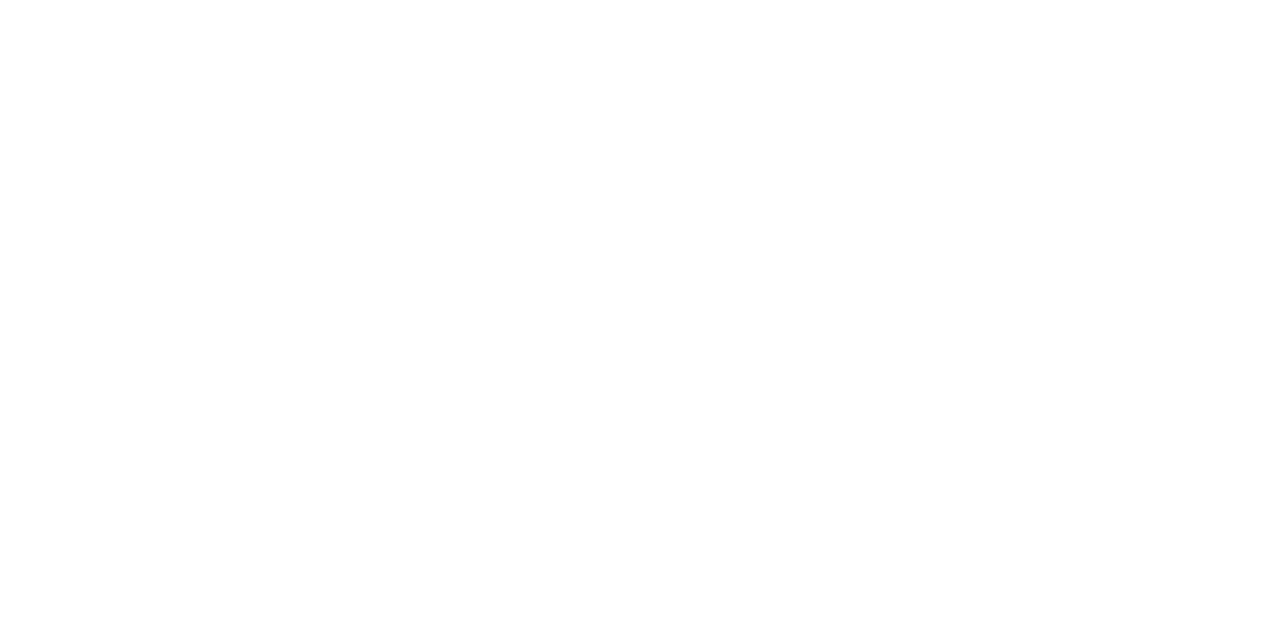
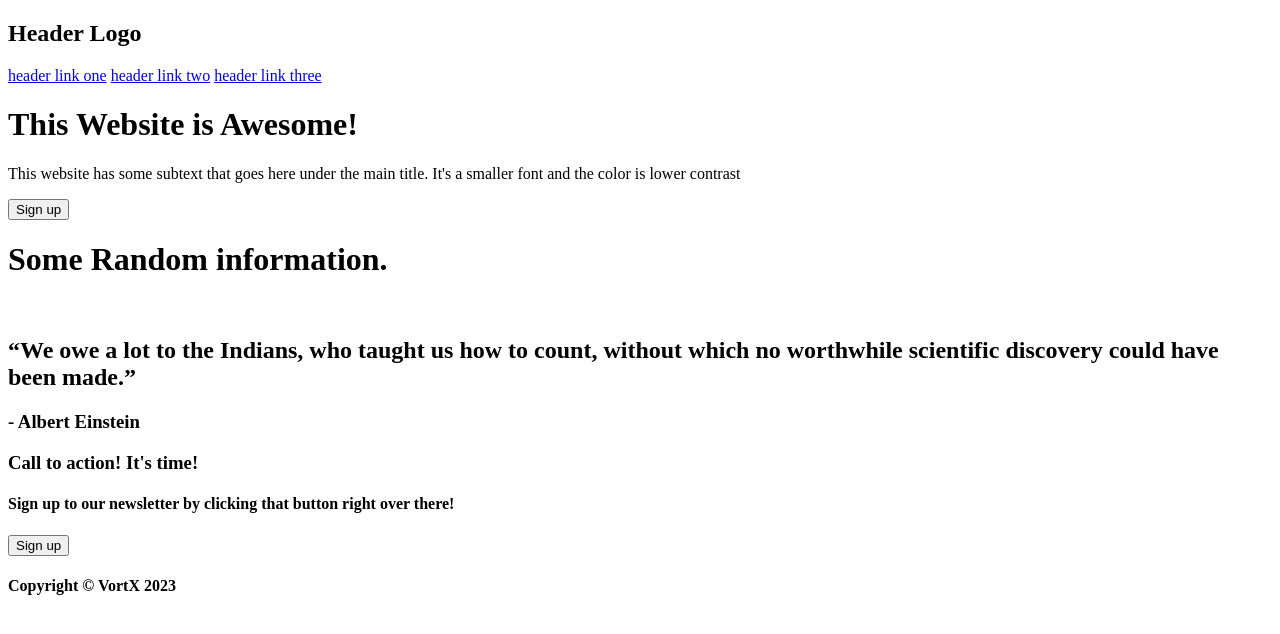
Before and after one commit to VortXMusic/odin-landing-page, a plain HTML site: page index.html in a window 1280 px wide. Drawn offline with Linux system fonts and the light colour scheme.

Commit message:
Lay out html contents

```diff
--- a/index.html
+++ b/index.html
@@ -8,6 +8,42 @@
     <link rel="stylesheet" href="styles.css">
 </head>
 <body>
-
+    <div class="header">
+        <h2>Header Logo</h2>
+        <div class="links">
+            <a href="#">header link one</a>
+            <a href="#">header link two</a>
+            <a href="#">header link three</a>
+        </div>
+    </div>
+    <div class="hero-section">
+        <div class="text-section">
+            <h1 class="hero-title">This Website is Awesome!</h1>
+            <p class="hero-description">This website has some subtext that goes here under the main title. It's a smaller font and the color is lower contrast</p>
+            <button> Sign up</button>
+        </div>
+        <!-- <img src="./Images/hero-image.jpg" class="hero-image"> -->
+    </div>
+    <div class="gallery">
+        <h1 class="gallery-title">Some Random information.</h1>
+        <div class="gallery-images">
+            <img>
+            <img>
+            <img>
+            <img>
+        </div>
+    </div>
+    <div class="testimonial">
+        <h2 class="quote">“We owe a lot to the Indians, who taught us how to count, without which no worthwhile scientific discovery could have been made.”</h2>
+        <h3 class="quoter"> - Albert Einstein</h3>
+    </div>
+    <div class="action">
+        <div class="action-text">
+            <h3>Call to action! It's time! </h3>
+            <h4>Sign up to our newsletter by clicking that button right over there!</h4>
+        </div>
+        <button class="action-button">Sign up</button>
+    </div>
+    <h4 class="footer">Copyright © VortX 2023</h4>
 </body>
 </html>
```
